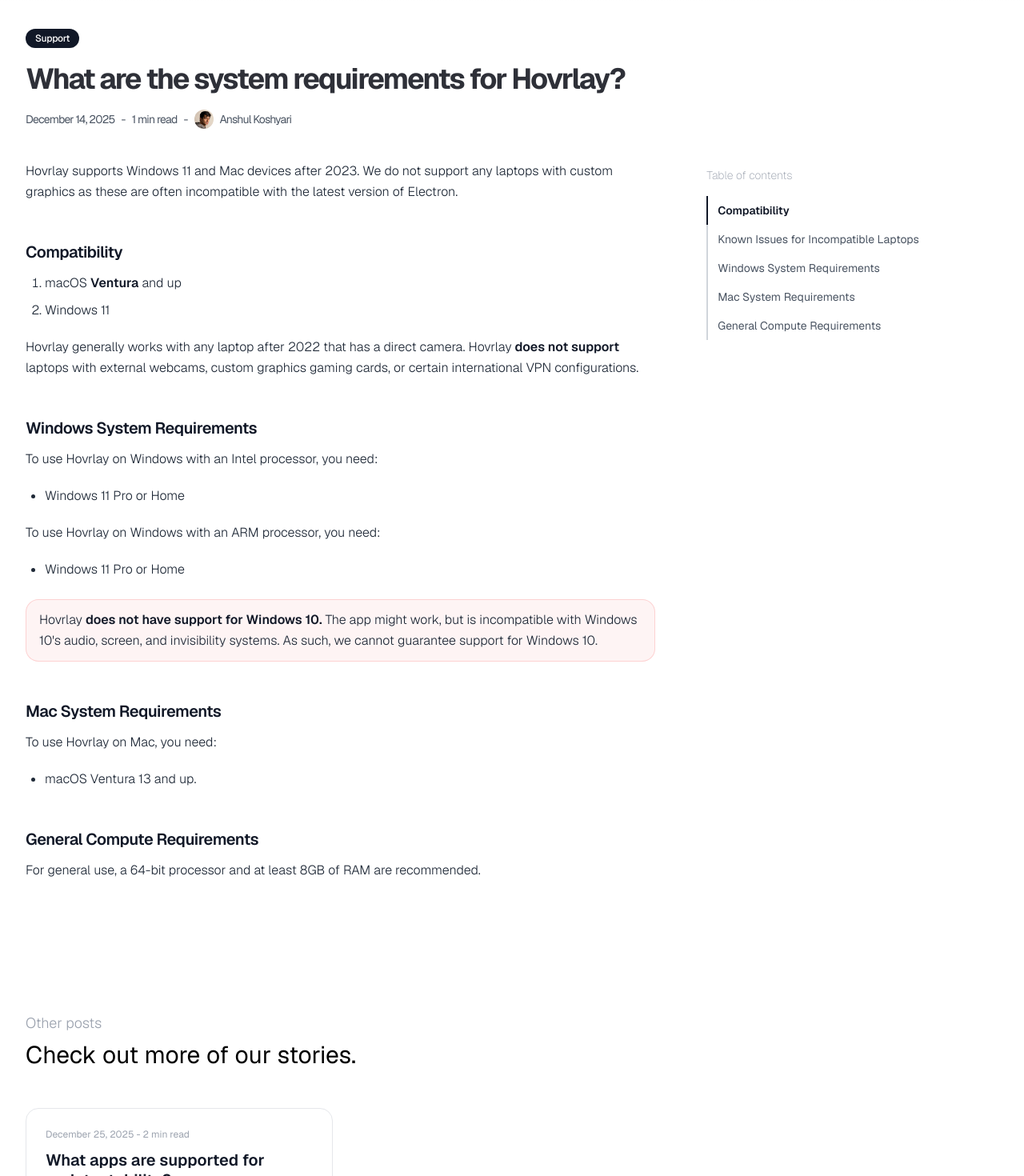
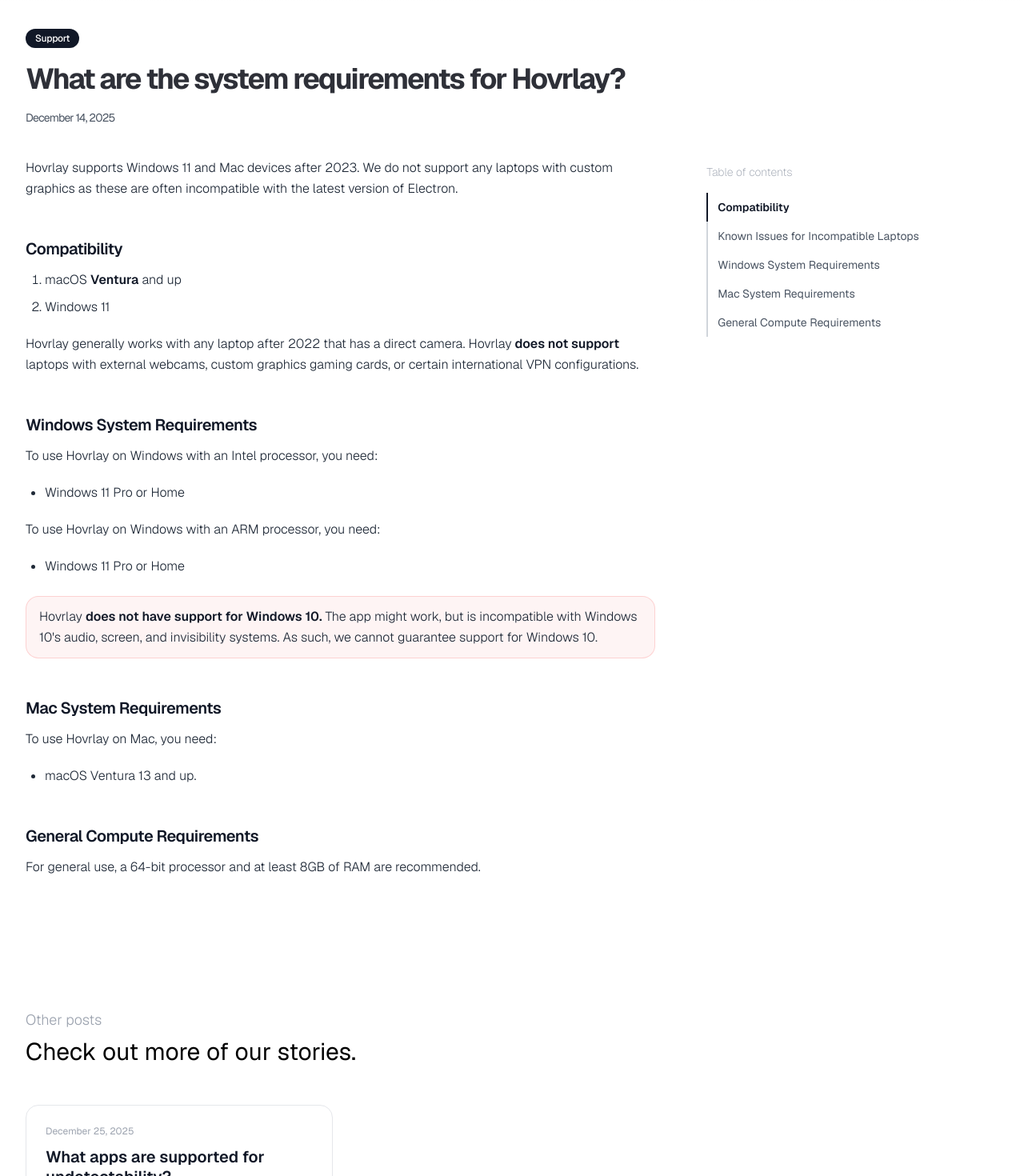
Before and after one commit to hovrlay/hovrlay-website, a Next.js app: page /blog/system-requirements in a window 1280 px wide. Shown: the part 140-1610 px from the top of the page at 80% size. Built offline with nearby package versions, Linux system fonts and the light colour scheme.

Commit message:
Minor CSS fixes

```diff
--- a/src/components/FAQ.tsx
+++ b/src/components/FAQ.tsx
@@ -88,7 +88,7 @@ const FAQ = () => {
     {
       question: "Why Hovrlay vs. a regular AI notetaker?",
       answer:
-        "Unlike regular AI notetakers like Otter or Granola that work after your meeting ends, Hovrlay provides real time meeting intelligence during your calls. While other AI meeting assistants create meeting summaries afterward, Hovrlay helps you answer technical questions, handle objections, and perform better during high stakes conversations."
+        "Unlike regular AI notetakers like Otter or Fireflies that work after your meeting ends, Hovrlay provides real time meeting intelligence during your calls. While other AI meeting assistants create meeting summaries afterward, Hovrlay helps you answer technical questions, handle objections, and perform better during high stakes conversations."
     },
     {
       question: "Is Hovrlay free?",
--- a/src/views/Blog.tsx
+++ b/src/views/Blog.tsx
@@ -215,6 +215,7 @@ const Blog = () => {
                                 {post.title}
                               </h3>
                               <div className="flex items-center gap-3 text-sm text-gray-400 lg:gap-4">
+                                {post.category !== "Support" && (
                                   <div className="flex items-center gap-2">
                                     <img
                                       src={AUTHORS[post.author].avatar}
@@ -223,6 +224,7 @@ const Blog = () => {
                                     />
                                     <span className="text-foreground">{AUTHORS[post.author].name}</span>
                                   </div>
+                                )}
                                 <div className="flex items-center gap-1 text-gray-400">
                                   <time>{formatShortDate(post.date)}</time>
                                 </div>
--- a/src/views/BlogPost.tsx
+++ b/src/views/BlogPost.tsx
@@ -19,8 +19,8 @@ const BlogPost = ({ slug }: BlogPostProps) => {
 
   if (!post) return null;
 
-  const author = AUTHORS[post.author];
   const isSupportPost = post.category === "Support";
+  const author = isSupportPost ? null : AUTHORS[post.author];
   const otherPosts = POSTS.filter((p) => {
     if (p.slug === post.slug) return false;
     const isSupportCandidate = p.category === "Support";
@@ -42,6 +42,8 @@ const BlogPost = ({ slug }: BlogPostProps) => {
             </h1>
             <div className="mb-6 flex flex-wrap items-center gap-2 text-sm text-gray-600">
               <span>{formatLongDate(post.date)}</span>
+              {!isSupportPost && author && (
+                <>
                   <span>-</span>
                   <span>{post.readMinutes} min read</span>
                   <span>-</span>
@@ -57,6 +59,8 @@ const BlogPost = ({ slug }: BlogPostProps) => {
                     />
                     <span className="font-normal">{author.name}</span>
                   </div>
+                </>
+              )}
             </div>
             {post.description && (
               <p className="text-sm leading-relaxed font-light text-gray-700">{post.description}</p>
@@ -108,7 +112,8 @@ const BlogPost = ({ slug }: BlogPostProps) => {
                     )}
                     <div className="flex flex-1 flex-col p-6">
                       <div className="mb-3 text-xs text-gray-400">
-                        {formatLongDate(other.date)} - {other.readMinutes} min read
+                        {formatLongDate(other.date)}
+                        {other.category !== "Support" && <> - {other.readMinutes} min read</>}
                       </div>
                       <h3 className="mb-3 line-clamp-2 text-xl leading-tight font-semibold text-gray-900">
                         {other.title}
```
Lines whose indentation alone changed are shown as unchanged.
